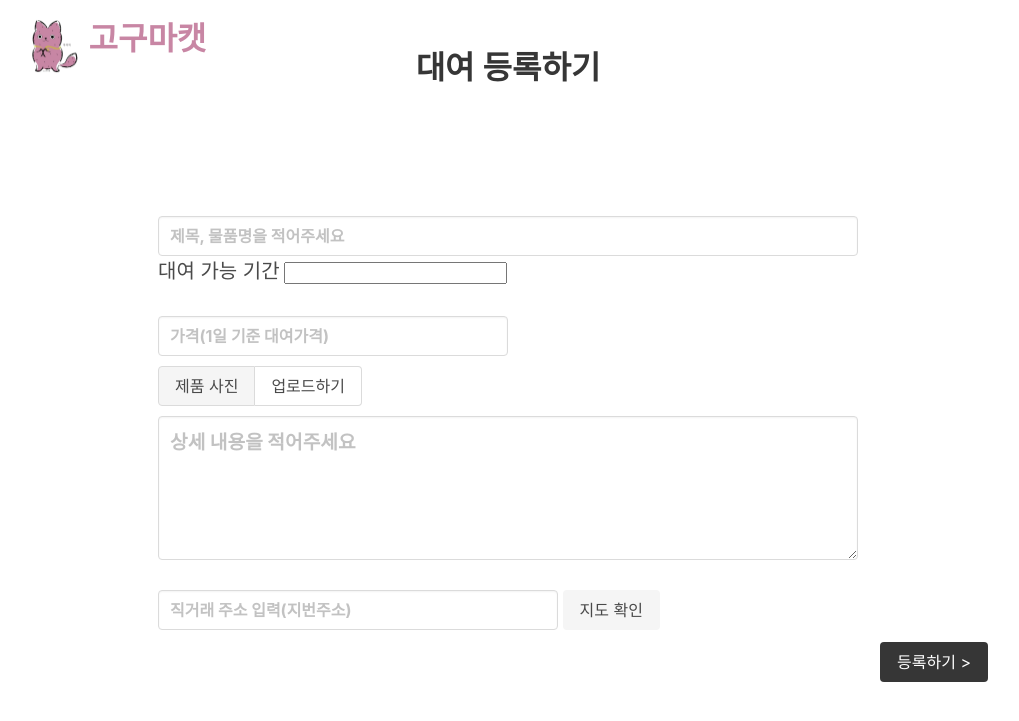
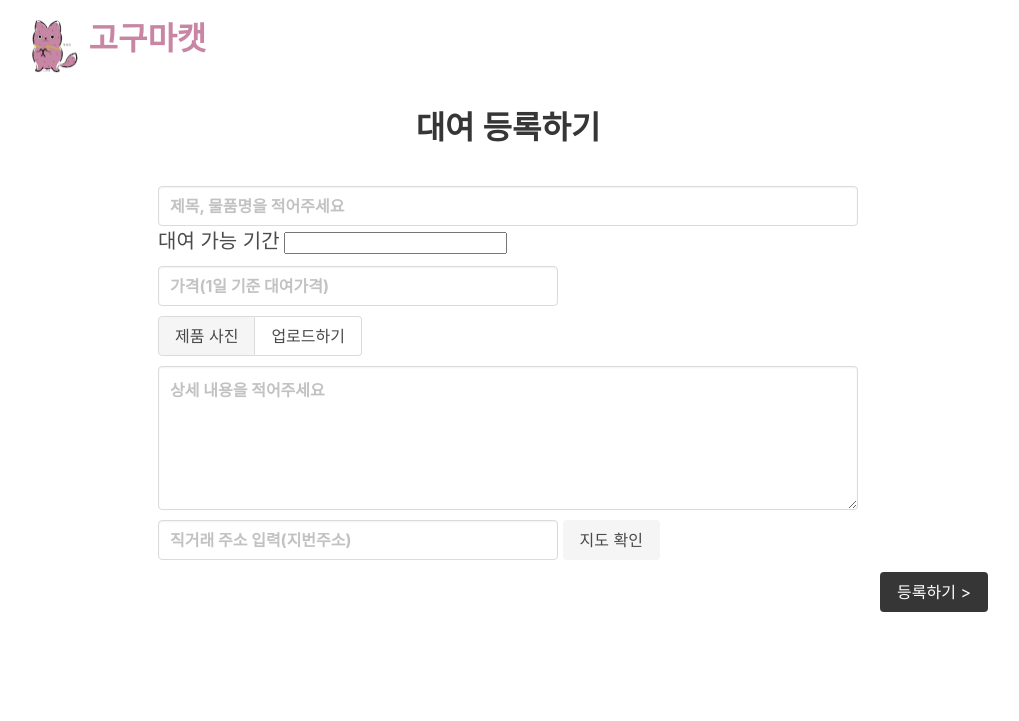
Before and after one commit to sparta-cloud-a3/gogumacat, a Flask app: template templates/posting.html in a window 1280 px wide. Shown: the top 721 px of the page, without its empty margins (132-1151 px from the left). Run offline with Flask 2, Linux system fonts and the light colour scheme; the template is opened without the code that fills it, so the values that code supplies are empty; some libraries are stand-ins or nearby versions.

Commit message:
modify: posting, posting_update html 파일 간격 조정

```diff
--- a/static/css/posting.css
+++ b/static/css/posting.css
@@ -19,11 +19,11 @@ body {
 
 .wrap {
     width: 700px;
-    margin: 100px auto 0px auto;
+    margin: 30px auto 0px auto;
 }
 
 .input {
-    margin-top: 30px;
+    margin-top: 10px;
 }
 
 input::placeholder {
@@ -33,7 +33,6 @@ input::placeholder {
 
 textarea::placeholder {
     color: black;
-    font-size: 1.2em;
     font-weight: bold;
 }
 
--- a/templates/posting.html
+++ b/templates/posting.html
@@ -54,7 +54,7 @@
         </div>
     </section>
     <section>
-        <h3 class="title is-3" style="text-align: center;">대여 등록하기 </h3>
+        <h1 class="title is-3" style="text-align: center; margin-top: 60px">대여 등록하기 </h1>
     </section>
 </div>
 
@@ -69,11 +69,11 @@
     </div>
     {#가격#}
     <input id="price" class="input" type="text" onchange="price(this)"
-           placeholder="가격(1일 기준 대여가격)" style="width: 350px" maxlength="15">
+           placeholder="가격(1일 기준 대여가격)" style="width: 400px" maxlength="15">
     <p id="price_warning" class="is-hidden"><span style="color: red;font-weight: bold;">※숫자만 입력해 주세요!</span></p>
     {#이미지 업로드 부분#}
     <div id="file-js-example" class="file has-name">
-        <label class="file-label " style="margin-top: 10px">
+        <label class="file-label " style="margin-top: 10px" >
             <input class="file-input" type="file" name="resume" id="img" onclick="img_up()"
                    accept="image/jpeg, image/jpg, image/png"/>
             <span class="file-cta">
@@ -84,7 +84,7 @@
     </div>
     {#이미지 미리보기#}
     <div id="image_preview" class="is-hidden">
-        <img style="width:300px;height: 200px;margin-top: 10px">
+        <img style="width:300px; height: 200px;margin-top: 10px">
     </div>
     {#상세내용#}
     <textarea id="content" class="textarea" style="margin-top: 10px" placeholder="상세 내용을 적어주세요" rows="5"></textarea>
@@ -92,7 +92,7 @@
     <div class="field">
         <input id="local_address" class="input" type="text" placeholder="직거래 주소 입력(지번주소)" style="width: 400px"
                onclick="local_search()">
-        <input type="button" class="button is-light" onclick="map()" value="지도 확인" style="margin-top: 30px">
+        <input type="button" class="button is-light" onclick="map()" value="지도 확인" style="margin-top: 10px">
     </div>
     <p id="local_warning" class="is-hidden" style="font-weight: bold; color: red">※주소 창에 주소를 먼저 입력해 주세요.</p>
     {#지도api#}
```
Also changed, not shown: templates/posting_update.html (+4 -4 lines).
